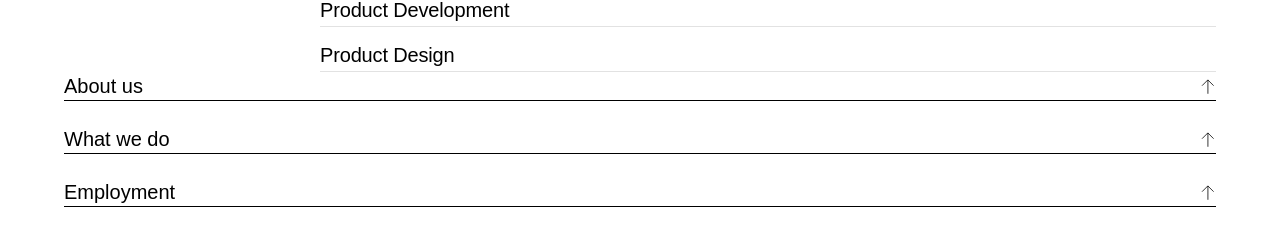
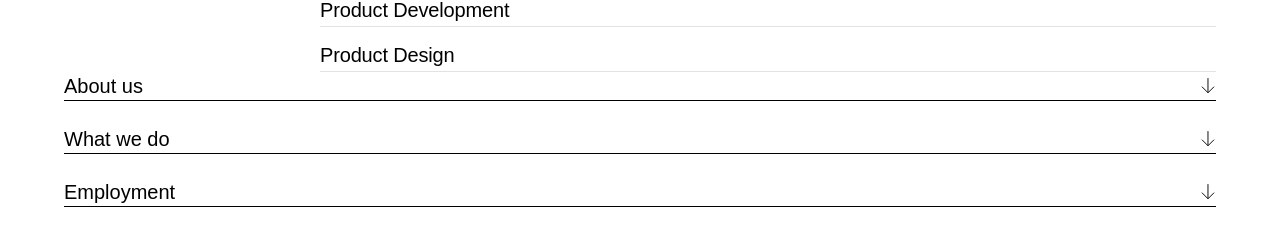
Before and after one commit to TheGymRwanda/zzz-unit8, a Next.js app: page / in a window 1280 px wide. Shown: the part 1219-1460 px from the top of the page. Before the commit the page ends 1426 px from the top, so only its background shows below. Built offline with nearby package versions, Linux system fonts and the light colour scheme; a web font is replaced by a local one.

Commit message:
refactor: rebasing fixes from #U10

```diff
--- a/components/sections/AboutUs.jsx
+++ b/components/sections/AboutUs.jsx
@@ -3,42 +3,38 @@ import { useState } from "react";
 import { data } from "/utils/aboutUsData";
 
 export default function AboutUs() {
-    const [selected, setSelected] = useState(null);
+    const [selectedDiv, setSelectedDiv] = useState(null);
     function changeState(id) {
-        if (selected === id) return setSelected(null);
-        setSelected(id);
+        if (selectedDiv === id) return setSelectedDiv(null);
+        setSelectedDiv(id);
     }
 
     return (
-        <div className="grid w-full gap-6 text-xl">
+        <div className="grid w-full gap-6 mb-12 text-xl">
             {data.map((el, index) => {
-                let {title, paragraphs} = el;
+                let { title, paragraphs } = el;
                 return (
                     <div className="grid gap-4" key={index}>
                         <div
-                            className="flex items-center justify-between border-b border-b-black"
+                            className="flex items-center justify-between border-b cursor-pointer border-b-black"
                             onClick={() => changeState(index)}
                         >
                             {title}
-                            {selected === index ? (
                             <Image
                                 src="/assets/icons/down_arrow.svg"
                                 width={15}
                                 height={15}
                                 alt="Down arrow"
+                                className={`duration-300 ${
+                                    selectedDiv === index
+                                        ? "rotate-180"
+                                        : "rotate-0"
+                                }`}
                             />
-                            ) : (
-                                <Image
-                                    src="/assets/icons/up_arrow.svg"
-                                    width={15}
-                                    height={15}
-                                    alt="Up arrow"
-                                />
-                            )}
                         </div>
                         <div
                             className={`gap-6 ${
-                                selected === index ? "grid" : "hidden"
+                                selectedDiv === index ? "grid" : "hidden"
                             }`}
                         >
                             <p>{paragraphs[0]}</p>
```
Lines whose indentation alone changed are shown as unchanged.
